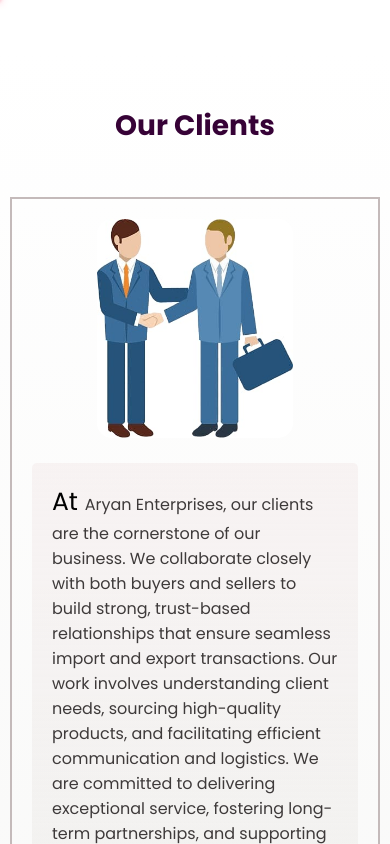
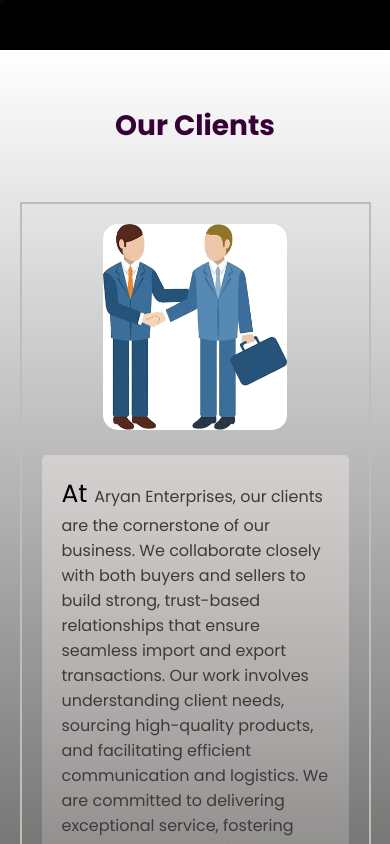
Before and after one commit to AbhiQuodes/Aryan-Enterprises, a React (Create React App) app: page /clients in a window 390 px wide. Shown: the top 844 px of the page. Built offline with nearby package versions, Linux system fonts and the light colour scheme.

Commit message:
15th commit

```diff
--- a/src/components/AchievementContainer.css
+++ b/src/components/AchievementContainer.css
@@ -101,7 +101,6 @@
 @media (max-width: 600px) {
   .achievement-container {
     padding: 60px 20px;
-
     padding-top: 55px;
   }
   .achievement-box-title {
@@ -114,15 +113,17 @@
     flex-direction: column;
     gap: 25px;
     padding: 30px 5px;
-    min-width: fit-content;
+    min-width: 300px;
   }
   .each-achievement-img {
-    max-width: 280px;
+    max-width: 250px;
     width: 85vw;
   }
   .achievement-box-list-item,
   .achievement-text {
     padding: 20px 20px;
     font-size: 16px;
+    max-width: 100vw;
+
   }
 }
--- a/src/components/ClientContainer.css
+++ b/src/components/ClientContainer.css
@@ -87,6 +87,7 @@
 .each-client-img {
   width: 100%;
   height: 100px;
+  /* max-width: 200px; */
   border-top-left-radius: 12px;
   border-top-right-radius: 12px;
 }
@@ -100,8 +101,24 @@
 }
 @media (max-width: 800px) {
   .client-container {
-    padding: 20px 10px;
+    padding: 20px 0px;
+    width:100vw;
+    gap: 0px;
     padding-top: 55px;
+  }
+  .client-box-list {
+    min-width: 20px;
+    justify-content: center;
+    padding: 0;
+    padding-top:55px ;
+    margin: 0px 0px;
+    width:90%;
+
+
+  }
+  .client-name-box-marquee {
+
+    min-width: 90vw;
   }
   .client-box-title {
     font-size: 28px;
--- a/src/components/FootNavBar.css
+++ b/src/components/FootNavBar.css
@@ -151,8 +151,8 @@
     width: 26px;
     padding: 0;
     scale: 1;
-    position: static;
-  }
+    position: relative;
+    top: -5px;  }
   .l3,
   .l2  {
     left: 10px !important;
--- a/src/components/HeaderBar.css
+++ b/src/components/HeaderBar.css
@@ -136,12 +136,15 @@
   }
   .head-title {
     display: block;
+    /* display: none; */
+    font-size: 18px;
+    scale: 1.32;
     -webkit-tap-highlight-color: transparent;
     width: 70%;
     position: relative;
     font-style: 'open san';
     /* left: 5vw;  */
-    left: 10px;
+    left: 20px;
     letter-spacing: 0.5px;
   }
 
@@ -156,8 +159,13 @@
     backdrop-filter: blur(15px);
     z-index: 10;
   }
-  .head-title {
-    font-size: 18px;
-    scale: 1.22;
+
+}
+@media (max-width: 310px) {
+
+  .head-title{
+    font-size: 14px;
+    scale: 1.422;
+    left:30px;
   }
 }
--- a/src/components/IntroductoryBox.css
+++ b/src/components/IntroductoryBox.css
@@ -173,7 +173,7 @@
     font-size: 16px;
   }
   .para-img {
-    width: 350px;
+    max-width:98vw;
     scale:1;
     height: auto;
     border-radius: 0px;
--- a/src/index.css
+++ b/src/index.css
@@ -8,6 +8,8 @@
 .container{
   display:flex;
   padding-top:50px;
+  width:100%;
+  background-color: black;
 }
 ::-webkit-scrollbar {
   height: 0px;
```
